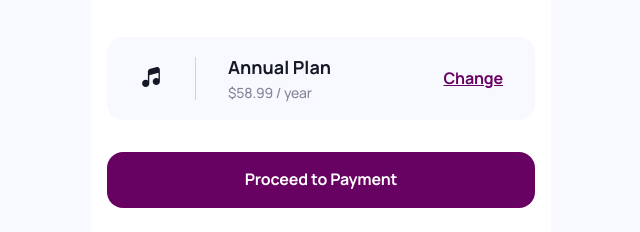
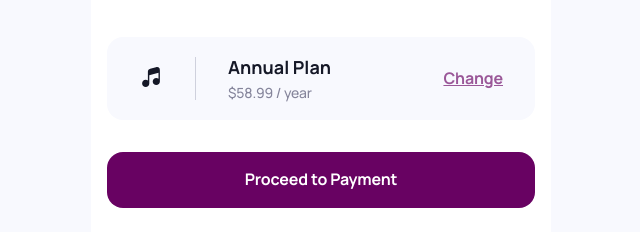
Before and after one commit to piotrfijol/simplified-order-summary, a website built with Vite: page Level1/simplified-order-summary/Starter-code/index.html in a window 1280 px wide. In both pictures the pointer is over the link "Change". Shown: the part 460-692 px from the top of the page, 319-959 px from the left. Built offline with nearby package versions, Linux system fonts and the light colour scheme; files whose address does not match are found by name.

Commit message:
Change styles for links

```diff
--- a/Level1/simplified-order-summary/Starter-code/src/pages/home-page/styles/home-page.scss
+++ b/Level1/simplified-order-summary/Starter-code/src/pages/home-page/styles/home-page.scss
@@ -6,6 +6,10 @@
     align-items: center;
     justify-content: center;
     height: 100%;
+
+    a:hover {
+        opacity: 0.65;
+    }
 
     .order-summary {
         border-radius: 16px;
```
